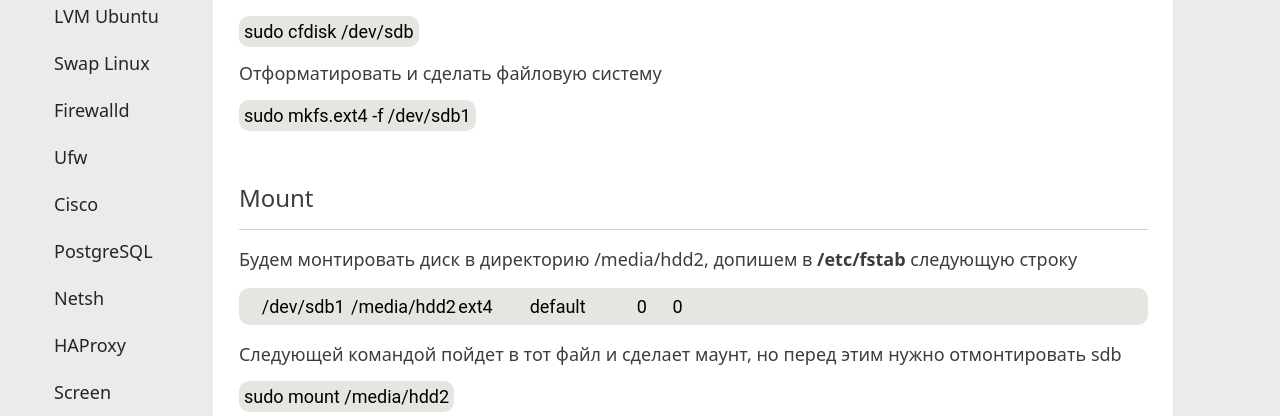
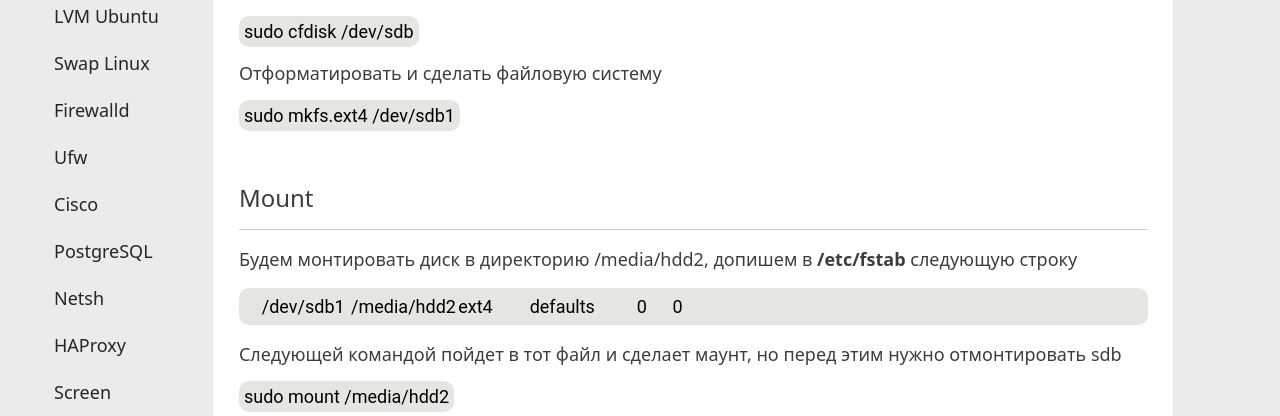
Before and after one commit to vladfire98/django, a Django app: page /disk/ in a window 1280 px wide. Shown: the part 400-816 px from the top of the page. Run offline with Django 4.2, Linux system fonts and the light colour scheme.

Commit message:
fstab changed

```diff
--- a/homepage/templates/homepage/disk.html
+++ b/homepage/templates/homepage/disk.html
@@ -16,13 +16,13 @@
 
 <p>Отформатировать и сделать файловую систему</p>
 <code>
-    sudo mkfs.ext4 -f /dev/sdb1
+    sudo mkfs.ext4 /dev/sdb1
 </code>
 
 <h4>Mount <hr></h4>
 <p>Будем монтировать диск в директорию /media/hdd2, допишем в <b>/etc/fstab</b> следующую строку</p>
 <pre>
-    /dev/sdb1	/media/hdd2	ext4	default		0	0
+    /dev/sdb1	/media/hdd2	ext4	defaults		0	0
 </pre>
 
 <p>Следующей командой пойдет в тот файл и сделает маунт, но перед этим нужно отмонтировать sdb</p>
```
